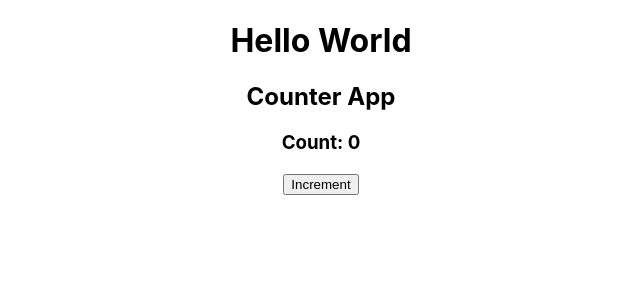
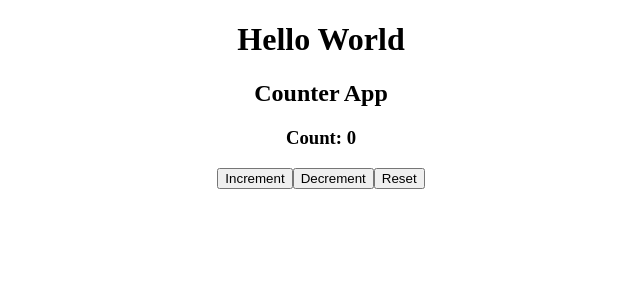
Before and after one commit to sadekur/redux-todos, a React (Create React App) app: page / in a window 1280 px wide. Shown: the top 300 px of the page, without its empty margins (319-959 px from the left). Built offline with nearby package versions, Linux system fonts and the light colour scheme.

Commit message:
counter increment decrement reset action work using redux

```diff
--- a/package.json
+++ b/package.json
@@ -6,7 +6,9 @@
     "cra-template": "1.2.0",
     "react": "^19.0.0",
     "react-dom": "^19.0.0",
-    "react-scripts": "5.0.1"
+    "react-redux": "^9.2.0",
+    "react-scripts": "5.0.1",
+    "redux": "^5.0.1"
   },
   "scripts": {
     "start": "react-scripts start",
--- a/src/Components/Counter.js
+++ b/src/Components/Counter.js
@@ -1,13 +1,33 @@
-import React, { useState } from 'react'
+import React from 'react'
+import { useDispatch, useSelector } from 'react-redux'
+import { decrementCounter, incrementCounter, resetCounter } from '../services/actions/counterAction'
 
 export default function Counter() {
-    const [count, setCount] = useState(0);
-    const handleIncrement = () => {}
+    const count = useSelector(state => state.count) // count(0)
+    const dispatch = useDispatch()
+    const handleIncrement = () => {
+        dispatch(incrementCounter())
+    }
+    const handleDecrement = () => {
+        dispatch(decrementCounter())
+    }
+    const handleReset = () => {
+        dispatch(resetCounter())
+    }
   return (
     <div>
       <h2>Counter App</h2>
-      <h3> Count: 0</h3>
+      <h3> Count: {count}</h3>
       <button onClick={handleIncrement}>Increment</button>
+      <button onClick={handleDecrement}>Decrement</button>
+      <button onClick={handleReset}>Reset</button>
     </div>
   )
 }
+
+// 1. state - count : 0
+// 2. actions - increment, decrement, reset
+// 3. reducers - increment -> count + 1, decrement -> count - 1, reset -> count = 0,
+// 4. store
+// 5. providing store in react
+// 6. connect/ use store
--- a/src/index.css
+++ /dev/null
@@ -1,13 +0,0 @@
-body {
-  margin: 0;
-  font-family: -apple-system, BlinkMacSystemFont, 'Segoe UI', 'Roboto', 'Oxygen',
-    'Ubuntu', 'Cantarell', 'Fira Sans', 'Droid Sans', 'Helvetica Neue',
-    sans-serif;
-  -webkit-font-smoothing: antialiased;
-  -moz-osx-font-smoothing: grayscale;
-}
-
-code {
-  font-family: source-code-pro, Menlo, Monaco, Consolas, 'Courier New',
-    monospace;
-}
--- a/src/services/actions/counterAction.js
+++ b/src/services/actions/counterAction.js
@@ -0,0 +1,12 @@
+import { DECREMENT, INCREMENT, RESET } from "../constans/counterConstant";
+
+const incrementCounter = () => ({
+    type: INCREMENT,
+});
+const decrementCounter = () => ({
+    type: DECREMENT,
+});
+const resetCounter = () => ({
+    type: RESET,
+});
+export { incrementCounter, decrementCounter, resetCounter };
--- /dev/null
+++ b/src/services/constans/counterConstant.js
@@ -0,0 +1,4 @@
+const INCREMENT = "INCREMENT";
+const DECREMENT = "DECREMENT";
+const RESET = "RESET";
+export { INCREMENT, DECREMENT, RESET };
--- /dev/null
+++ b/src/services/reducers/counterReducer.js
@@ -0,0 +1,15 @@
+import { DECREMENT, INCREMENT, RESET } from "../constans/counterConstant";
+const initialCounter = { count: 0 };
+const counterReducer = (state = initialCounter, action) => {
+    switch (action.type) {
+        case INCREMENT:
+            return { count: state.count + 1 };
+        case DECREMENT:
+            return { count: state.count - 1 };
+        case RESET:
+            return { count: 0 };
+        default:
+            return state;
+    }
+};
+export default counterReducer;
--- /dev/null
+++ b/src/store.js
@@ -0,0 +1,4 @@
+import { createStore } from "redux";
+import counterReducer from "./services/reducers/counterReducer";
+const store = createStore(counterReducer);
+export default store;
```
Also changed, not shown: src/index.js (+4 -3 lines), 1 other file (tests, documents, lock files or other folders).
